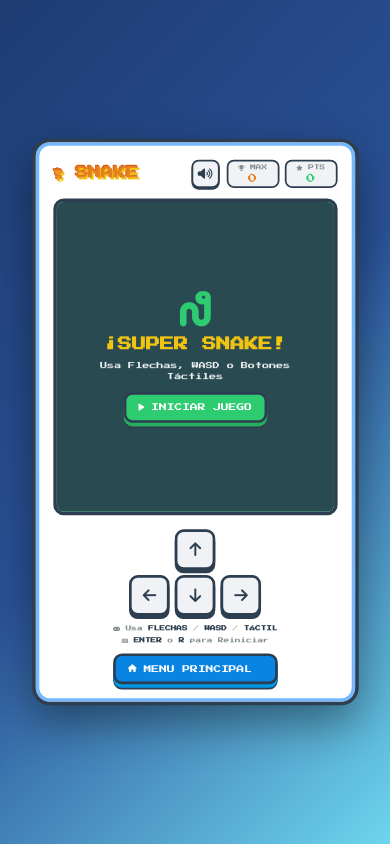
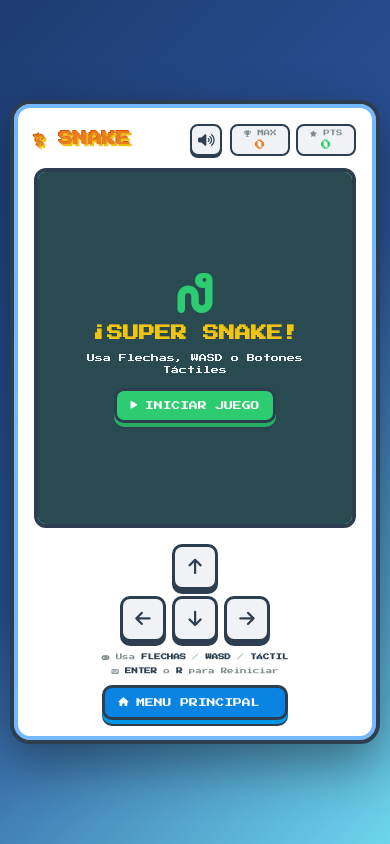
Before and after one commit to Fer-Mejia/arcade, a plain HTML site: page Snake/index.html in a window 390 px wide. Drawn offline with Linux system fonts and the light colour scheme.

Commit message:
Ajustando2 Snake para celulares

```diff
--- a/Snake/style.css
+++ b/Snake/style.css
@@ -254,11 +254,3 @@ canvas {
 .hidden {
   display: none !important;
 }
-
-/* Ajuste de escala exacto solo para pantallas reducidas de celular */
-@media (max-width: 420px) {
-  .game-card {
-    transform: scale(0.88);
-    transform-origin: center center;
-  }
-}
```
